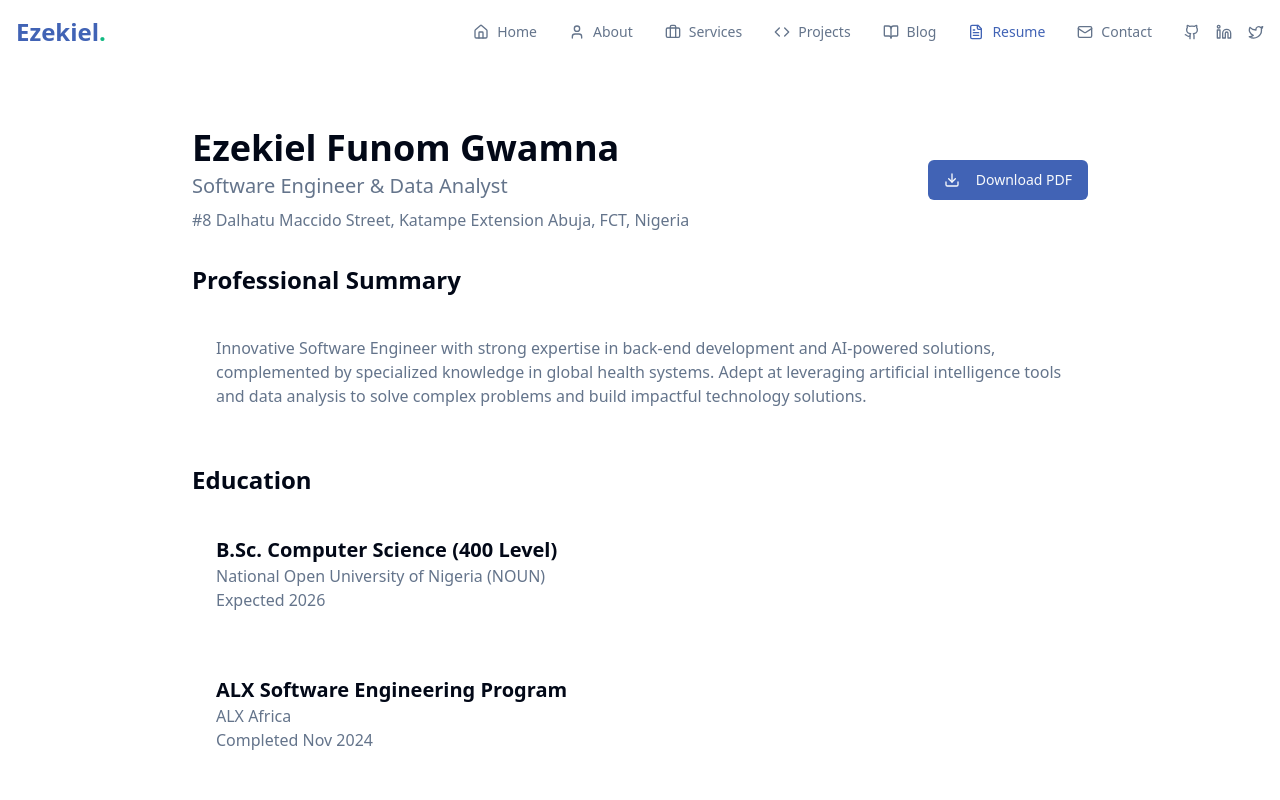
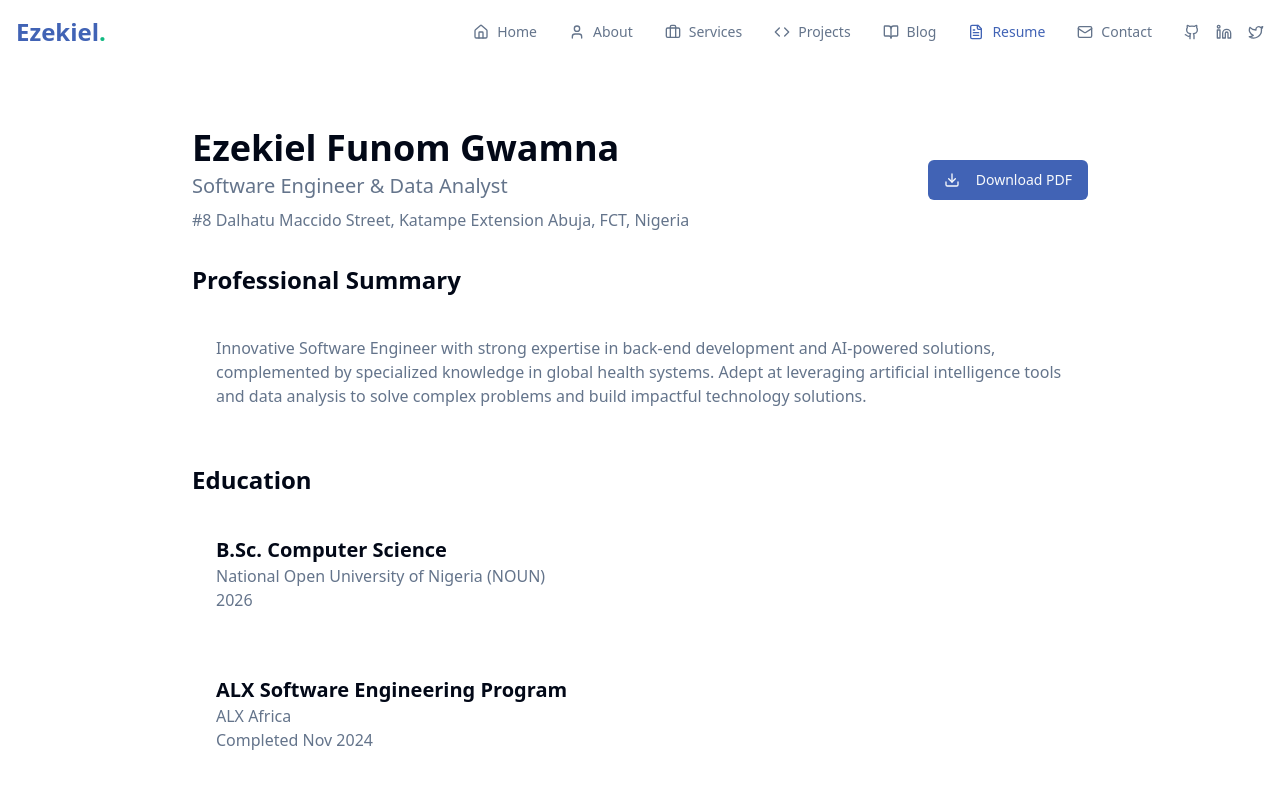
Before and after one commit to izzymarc/porfolio, a React (Vite) app in the folder client/: page /#/resume in a window 1280 px wide. Shown: the top 800 px of the page. Built offline with nearby package versions, Linux system fonts and the light colour scheme.

Commit message:
Fix resume download: copy PDF to public/ dir and update B.Sc. to completed

```diff
--- a/client/src/constants/data.ts
+++ b/client/src/constants/data.ts
@@ -57,9 +57,9 @@ export const personalInfo: PersonalInfo = {
   about: "I am a Software Engineer and Data Analyst with a passion for back-end development, AI-powered solutions, and global health systems. Currently completing my B.Sc. in Computer Science, I combine technical expertise with practical experience in data analysis, API design, and project management to deliver measurable results across diverse domains.",
   education: [
     {
-      degree: "B.Sc. Computer Science (400 Level)",
+      degree: "B.Sc. Computer Science",
       institution: "National Open University of Nigeria (NOUN)",
-      year: "Expected 2026"
+      year: "2026"
     },
     {
       degree: "ALX Software Engineering Program",
@@ -144,9 +144,9 @@ export const about = {
     "I specialize in building REST APIs, designing scalable databases, and leveraging AI tools for process automation. My work spans web application development, data analysis, and creating technology solutions that address real-world challenges."
   ],
   education: {
-    degree: "B.Sc. Computer Science (in progress)",
+    degree: "B.Sc. Computer Science",
     institution: "National Open University of Nigeria (NOUN)",
-    year: "Expected 2026"
+    year: "2026"
   },
   experience: {
     position: "Software Engineer",
```
Also changed, not shown: 1 other file (tests, documents, lock files or other folders).
